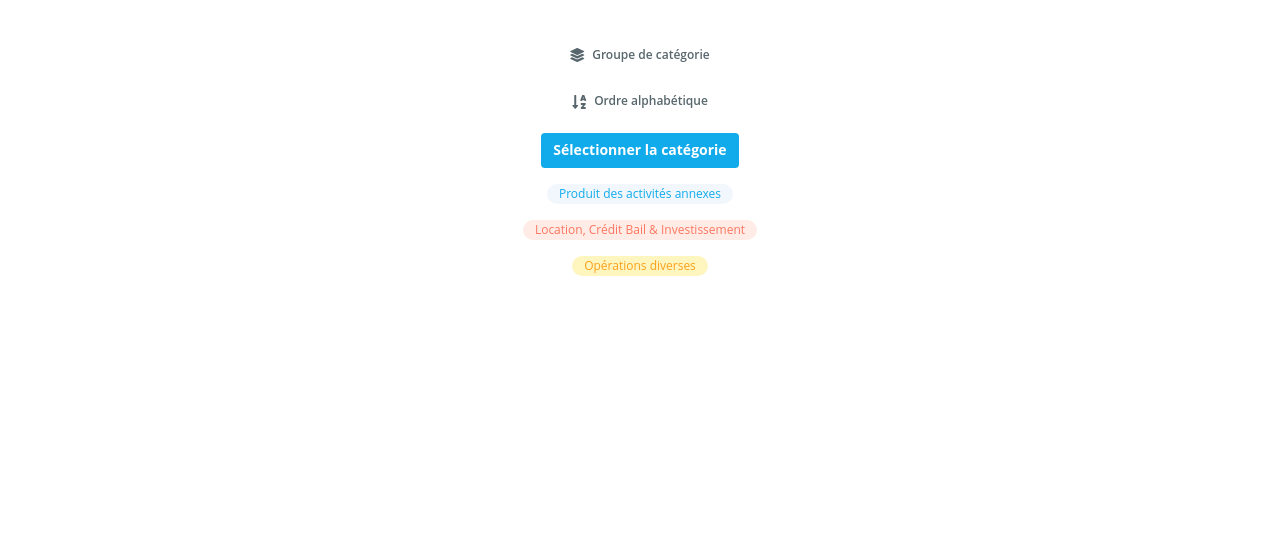
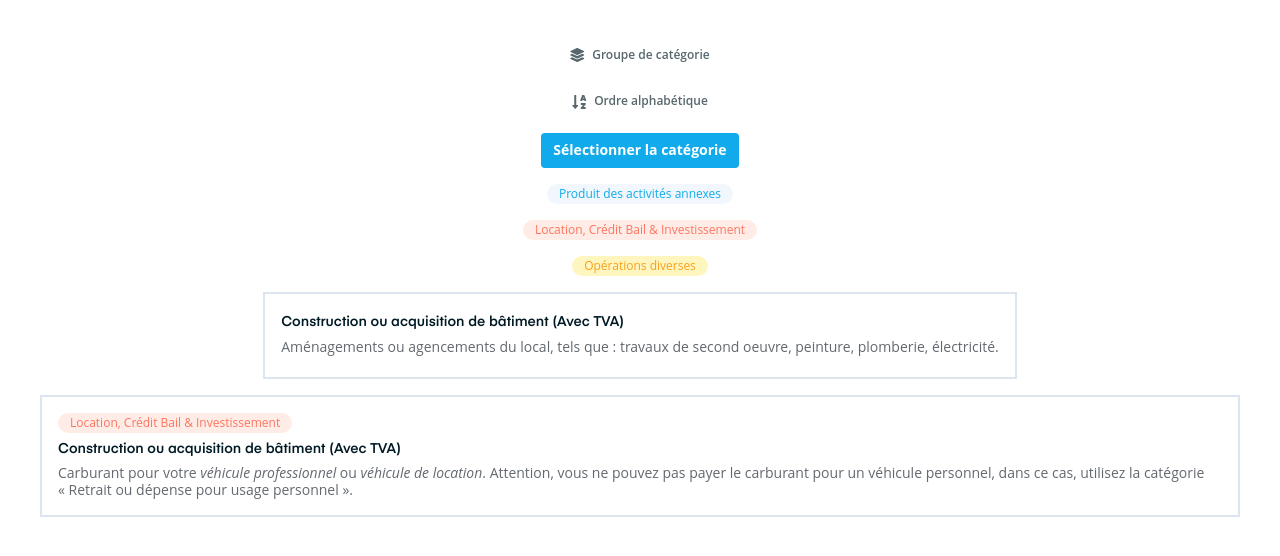
Before and after one commit to AitorChain/Dougs, a Gatsby site in the folder frontend/: page / in a window 1280 px wide. Built offline with nearby package versions, Linux system fonts and the light colour scheme; Gatsby itself is replaced by a stand-in of ours.

Commit message:
Finish CategoryPreview UI

```diff
--- a/frontend/package.json
+++ b/frontend/package.json
@@ -20,7 +20,9 @@
 		"format": "yarn prettier:fix && yarn lint:fix"
 	},
 	"dependencies": {
+		"@types/dompurify": "^3.0.0",
 		"classnames": "^2.3.2",
+		"dompurify": "^3.0.1",
 		"gatsby": "^5.7.0",
 		"gatsby-plugin-react-svg": "^3.3.0",
 		"react": "^18.2.0",
--- /dev/null
+++ b/frontend/src/components/CategoryPreview/index.tsx
@@ -0,0 +1,49 @@
+import React from 'react';
+import classNames from 'classnames';
+import Tag from '../UI/Tag';
+import DOMPurify from 'dompurify';
+
+interface CategoryPreviewProps {
+	title: string;
+	description: string;
+	isSelected?: boolean;
+	showCategoryTag?: boolean;
+}
+
+const CategoryPreview = ({
+	title,
+	description,
+	isSelected,
+	showCategoryTag = false,
+}: CategoryPreviewProps) => {
+	const sanitazedDescription = () => ({
+		__html: DOMPurify.sanitize(description),
+	});
+
+	return (
+		<div
+			className={classNames(
+				'flex flex-col justify-center gap-2 p-4 border-2 text-ellipsis border-gray hover:bg-[#F3F5F8]',
+				{
+					'border-blue bg-[#F3F5F8]' : isSelected,
+					'min-h-[115px]'            : showCategoryTag,
+					'min-h-[87px]'             : !showCategoryTag,
+				}
+			)}
+		>
+			{showCategoryTag && (
+				<Tag
+					color='red'
+					text='Location, Crédit Bail & Investissement'
+				/>
+			)}
+			<h2 className='text-base text-black'>{title}</h2>
+			<p
+				className='text-base text-grayText'
+				dangerouslySetInnerHTML={sanitazedDescription()}
+			></p>
+		</div>
+	);
+};
+
+export default CategoryPreview;
--- a/frontend/src/components/UI/Tag/index.tsx
+++ b/frontend/src/components/UI/Tag/index.tsx
@@ -9,7 +9,7 @@ interface TagProps {
 const Tag = ({ color, text }: TagProps) => {
 	return (
 		<span
-			className={classNames('rounded-full text-sm leading-4 px-3 py-0.5', {
+			className={classNames('rounded-full text-sm leading-4 px-3 py-0.5 w-fit', {
 				'bg-lightGray text-blue'     : color === 'blue',
 				'bg-lightRed text-red'       : color === 'red',
 				'bg-lightYellow text-yellow' : color === 'yellow',
--- a/frontend/src/pages/index.tsx
+++ b/frontend/src/pages/index.tsx
@@ -3,6 +3,7 @@ import type { HeadFC, PageProps } from 'gatsby';
 import { AlphabeticOrderIcon, ThreeBoxesIcon } from '../images/icons';
 import { ActionButton, SelectButton } from '../components/UI/Buttons';
 import Tag from '../components/UI/Tag';
+import CategoryPreview from '../components/CategoryPreview';
 
 const IndexPage: React.FC<PageProps> = () => {
 	return (
@@ -31,6 +32,15 @@ const IndexPage: React.FC<PageProps> = () => {
 				color='yellow'
 				text='Opérations diverses'
 			/>
+			<CategoryPreview
+				title='Construction ou acquisition de bâtiment (Avec TVA)'
+				description='Aménagements ou agencements du local, tels que : travaux de second oeuvre, peinture, plomberie, électricité.'
+			/>
+			<CategoryPreview
+				title='Construction ou acquisition de bâtiment (Avec TVA)'
+				description='Carburant pour votre <em>véhicule professionnel</em> ou <em>véhicule de location</em>. Attention, vous ne pouvez pas payer le carburant pour un véhicule personnel, dans ce cas, utilisez la catégorie «&nbsp;Retrait ou dépense pour usage personnel&nbsp;».'
+				showCategoryTag
+			/>
 		</main>
 	);
 };
--- a/frontend/src/styles/global.css
+++ b/frontend/src/styles/global.css
@@ -4,8 +4,18 @@
 
 @import url('https://fonts.googleapis.com/css2?family=Open+Sans:ital,wght@0,300;0,400;0,500;0,600;0,700;0,800;1,300;1,400;1,500;1,600;1,700;1,800&display=swap');
 
+@font-face {
+	font-family: eina;
+	src: url(../assets/fonts/Eina03-SemiBold.ttf);
+}
+
 main {
 	font-family: 'Open Sans', sans-serif;
+}
+
+h1,
+h2 {
+	font-family: eina;
 }
 
 /* Flex utility classes */
--- a/frontend/tailwind.config.js
+++ b/frontend/tailwind.config.js
@@ -16,7 +16,9 @@ module.exports = {
 				black       : '#001A25',
 				lightGray   : '#F1F7FC',
 				gray        : '#DCE4ED',
+				grayText    : '#636970',
 				darkGray    : '#58676D',
+				lightBlue   : '#E0F6FE',
 				blue        : '#11ABEC',
 				lightRed    : '#FFECE6',
 				red         : '#FD755F',
```
Also changed, not shown: frontend/src/assets/fonts/Eina03-SemiBold.ttf (added), 1 other file.
